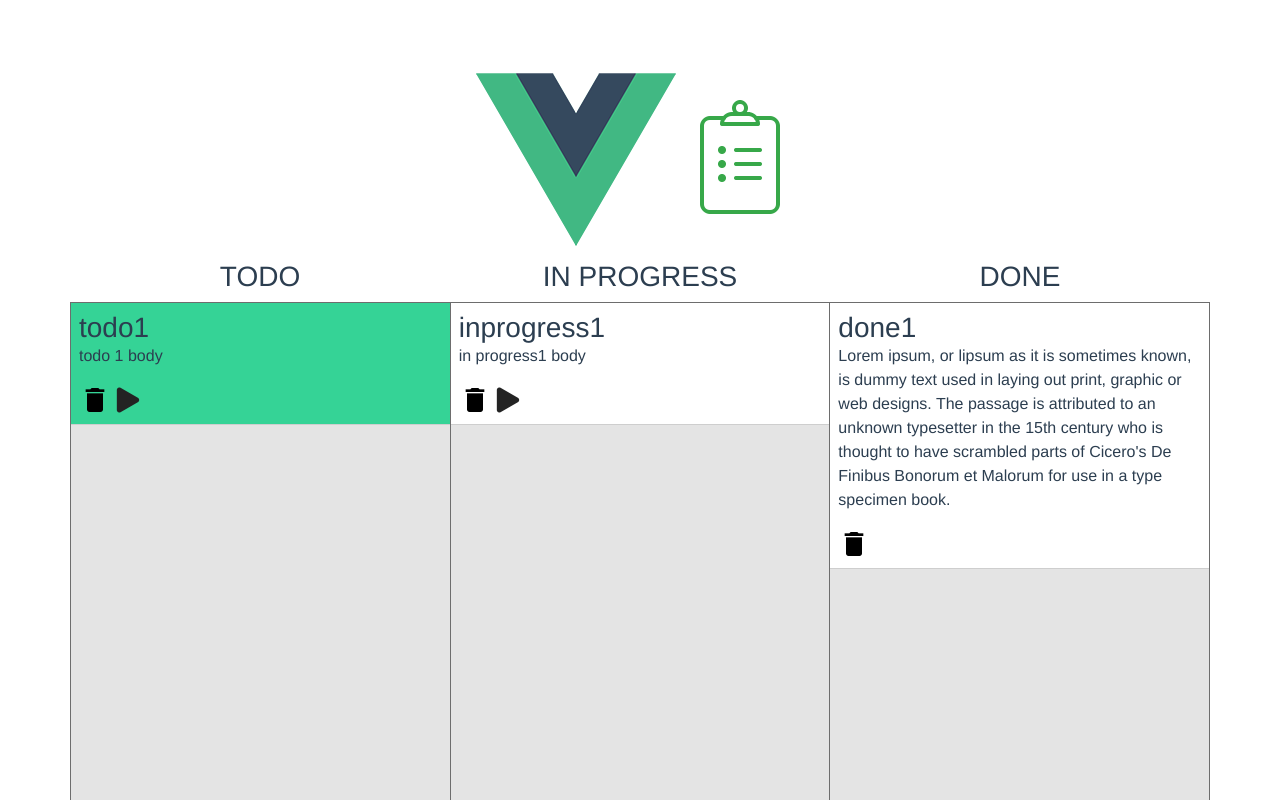
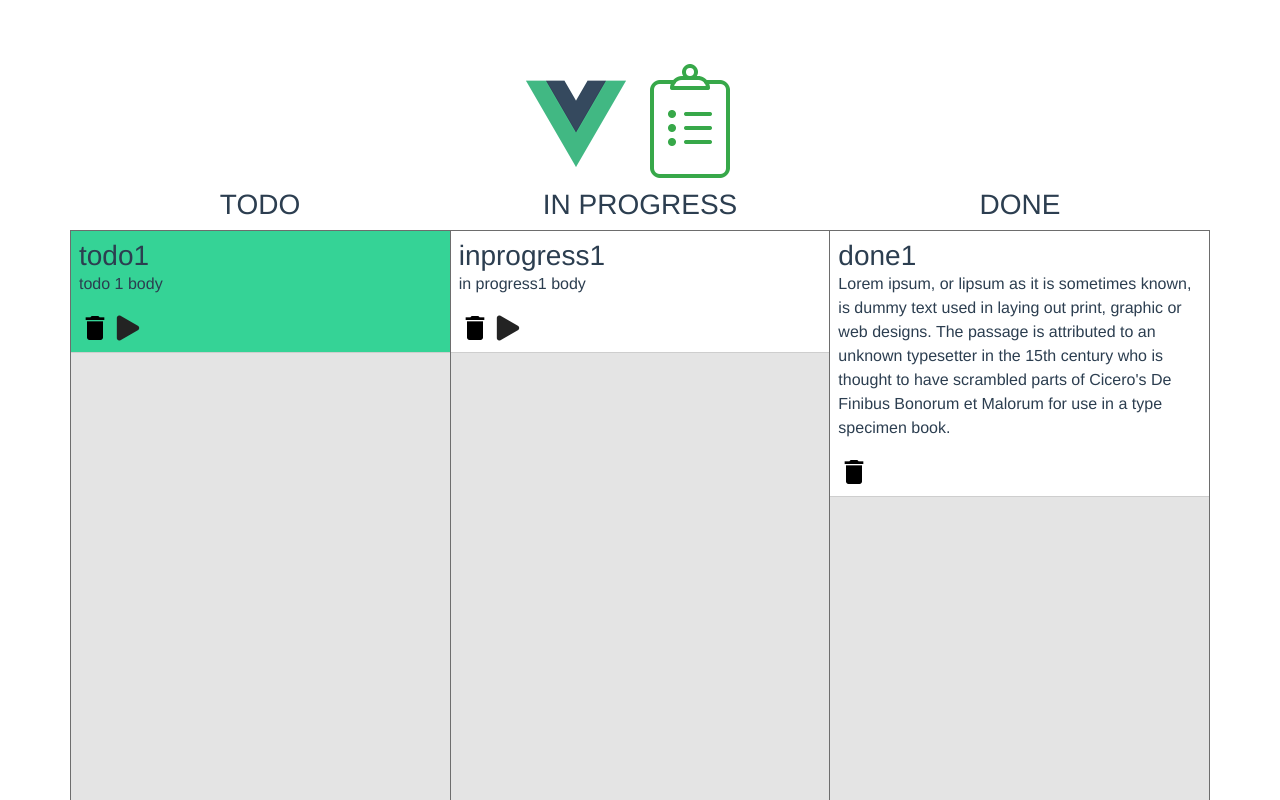
Before and after one commit to Gidan/vue-todo, a Vue app: page / in a window 1280 px wide. Shown: the top 800 px of the page. Built offline with nearby package versions, Linux system fonts and the light colour scheme.

Commit message:
reduced vue logo size

```diff
--- a/src/App.vue
+++ b/src/App.vue
@@ -1,6 +1,6 @@
 <template>
   <div id="app">
-    <img alt="Vue logo" src="./assets/logo.png" />
+    <img class="vue-logo" alt="Vue logo" src="./assets/logo.png" />
     <img alt="Todo logo" src="./assets/todo.png" />
     <board />
   </div>
@@ -26,4 +26,8 @@ export default {
   color: #2c3e50;
   margin-top: 60px;
 }
+.vue-logo {
+  max-width: 100px;
+  object-fit: scale-down;
+}
 </style>
--- a/src/components/Column.vue
+++ b/src/components/Column.vue
@@ -30,7 +30,7 @@ export default {
 
 <style scoped>
 .column {
-  height: 70vh;
+  min-height: 100vh;
   background-color: rgb(228, 228, 228);
   border-color: rgb(109, 109, 109);
   border-style: solid;
```
